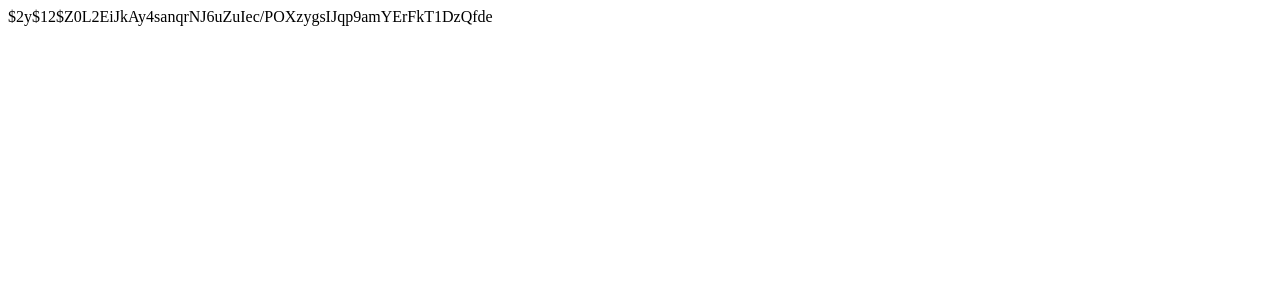
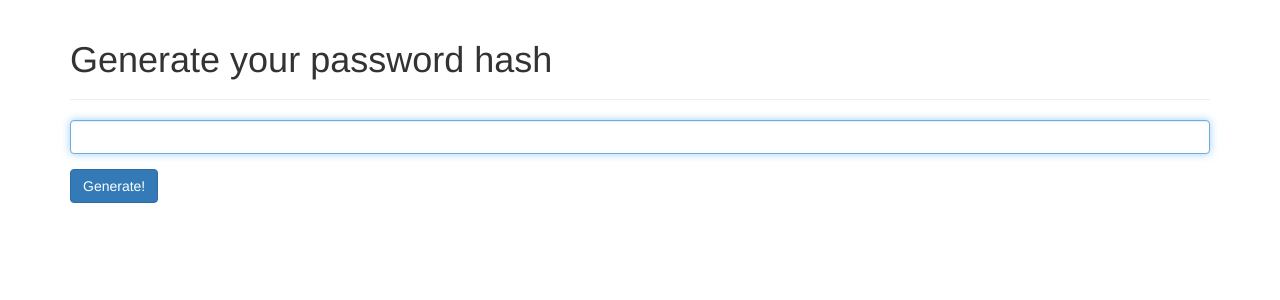
Before and after one commit to mklkj/egzaminer, a PHP site: page /pass_gen.php in a window 1280 px wide. Shown: the top 300 px of the page. Run offline with PHP 8.4, Linux system fonts and the light colour scheme; data that the repository does not hold is empty; some libraries are stand-ins or nearby versions.

Commit message:
Add gui for pass_gen

```diff
--- a/pass_gen.php
+++ b/pass_gen.php
@@ -1,3 +1,30 @@
-<?php
-
-echo password_hash('pass', PASSWORD_DEFAULT);
+<!DOCTYPE html>
+<html lang="en">
+  <head>
+    <meta charset="UTF-8">
+    <title>Hash generator</title>
+    <link rel="stylesheet" href="web/bower_components/bootstrap/dist/css/bootstrap.min.css">
+  </head>
+  <body>
+    <section class="container">
+      <div class="page-header">
+        <h1>Generate your password hash</h1>
+      </div>
+      <form action="" method="post" class="form-horizontal">
+        <div class="form-group">
+          <div class="col-sm-12">
+            <input type="password" class="form-control" name="password"
+            value="<?=$_POST['password'];?>" autofocus required>
+          </div>
+        </div>
+        <button class="btn btn-primary" name="submit">Generate!</button>
+      </form>
+      <?php if (isset($_POST['password'])): ?>
+        <hr>
+        <input type="text" class="form-control"
+          value="<?=password_hash($_POST['password'], PASSWORD_DEFAULT);?>">
+        <p class="text-muted">It's never be the same.</p>
+      <?php endif ?>
+    </section>
+  </body>
+</html>
```
